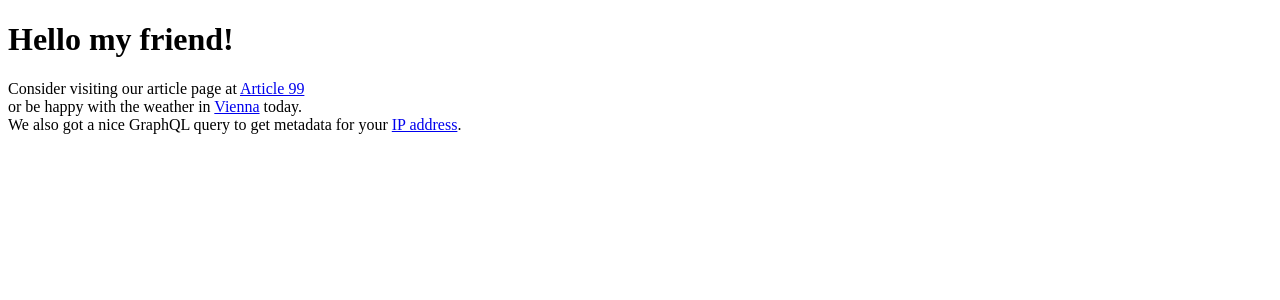
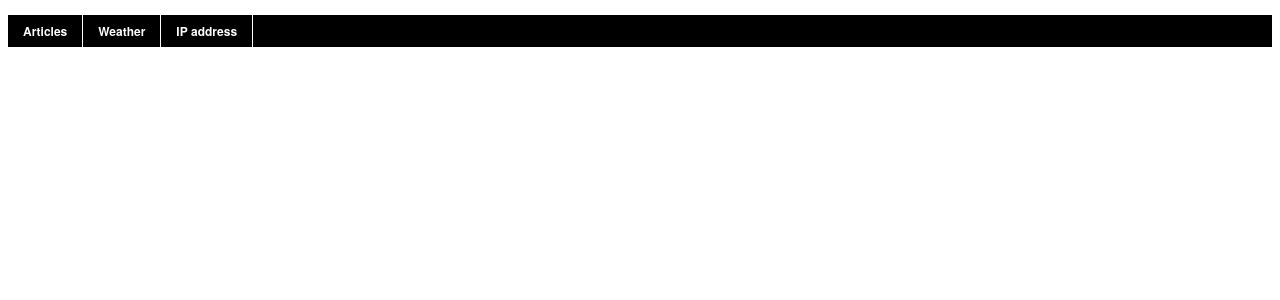
Before and after one commit to dandjo/nuxt-playground, a Nuxt app: page / in a window 1280 px wide. Shown: the top 300 px of the page. Built offline with nearby package versions, Linux system fonts and the light colour scheme.

Commit message:
New: Styling for nice menu

```diff
--- a/package.json
+++ b/package.json
@@ -13,12 +13,14 @@
   "dependencies": {
     "@nuxtjs/apollo": "^4.0.0-rc2",
     "@nuxtjs/axios": "^5.3.1",
-    "nuxt": "^1.4.2"
+    "node-sass": "^4.9.3",
+    "nuxt": "^1.4.2",
+    "sass-loader": "^7.1.0"
   },
   "devDependencies": {
     "@vue/eslint-config-standard": "^3.0.1",
     "babel-eslint": "^8.2.1",
-    "eslint": "^4.15.0",
+    "eslint": "^4.19.1",
     "eslint-friendly-formatter": "^3.0.0",
     "eslint-loader": "^1.7.1",
     "eslint-plugin-vue": "^4.0.0"
--- a/pages/index.vue
+++ b/pages/index.vue
@@ -1,17 +1,102 @@
 <template>
   <div>
-    <h1>Hello my friend!</h1>
-    <p>
-      Consider visiting our article page at
-      <nuxt-link to="/article/99">Article 99</nuxt-link>
-      <br>
-      or be happy with the weather in
-      <nuxt-link to="/weather/vienna/today">Vienna</nuxt-link>
-      today.
-      <br>
-      We also got a nice GraphQL query to get metadata for your
-      <nuxt-link to="/ipaddress">IP address</nuxt-link>.
-    </p>
+    <nav>
+      <ul>
+        <li>
+          <a href="javascript:">Articles</a>
+          <ul>
+            <li>
+              <nuxt-link to="/article/5">Article 5</nuxt-link>
+            </li>
+            <li>
+              <nuxt-link to="/article/99">Article 99</nuxt-link>
+            </li>
+          </ul>
+        </li>
+        <li>
+          <a href="javascript:">Weather</a>
+          <ul>
+            <li>
+              <nuxt-link to="/weather/vienna/today">Vienna Today</nuxt-link>
+            </li>
+          </ul>
+        </li>
+        <li>
+          <nuxt-link to="/ipaddress">IP address</nuxt-link>
+        </li>
+      </ul>
+    </nav>
     <nuxt-child/>
   </div>
 </template>
+
+<style lang="scss">
+  body {
+    font-family: "HelveticaNeue", "Helvetica Neue", Helvetica, Arial, sans-serif;
+  }
+
+  nav {
+    margin-top: 15px;
+    width: 100%;
+    height: 32px;
+    background-color: #000000;
+    ul {
+      list-style: none;
+      position: relative;
+      float: left;
+      margin: 0;
+      padding: 0;
+      a {
+        display: block;
+        color: #ffffff;
+        text-decoration: none;
+        font-weight: 700;
+        font-size: 12px;
+        line-height: 32px;
+        padding: 0 15px;
+      }
+      li {
+        position: relative;
+        float: left;
+        margin: 0;
+        padding: 0;
+        border-right: 1px solid #ffffff;
+        &:hover {
+          background: #f2f2f2;
+          color: #000000;
+          transition: all 0.3s;
+        }
+        &:hover > ul {
+          display: block;
+        }
+        &:hover > a {
+          color: #000000;
+        }
+      }
+      ul {
+        display: none;
+        position: absolute;
+        top: 100%;
+        left: 0;
+        background: #000000;
+        padding: 0;
+        li {
+          float: none;
+          width: 200px;
+        }
+        a {
+          line-height: 120%;
+          padding: 10px 15px;
+        }
+        ul {
+          top: 0;
+          left: 100%;
+        }
+      }
+    }
+  }
+
+  p {
+    clear: left;
+  }
+</style>
--- a/pages/index/ipaddress.vue
+++ b/pages/index/ipaddress.vue
@@ -3,7 +3,7 @@
     <h2>Enter an IP address</h2>
     <input
       v-model="ipaddress">
-    <br>
+    <br><br>
     Country: {{ iplocation.country.iso_code }}
     <br>
     Location: {{ iplocation.location.latitude }}, {{ iplocation.location.longitude }}
--- a/pages/index/weather/vienna/today.vue
+++ b/pages/index/weather/vienna/today.vue
@@ -20,7 +20,7 @@
 
 <style scoped>
   table {
-    color: #333;
+    color: #333333;
     font-family: Helvetica, Arial, sans-serif;
     width: 300px;
     border-collapse: collapse;
@@ -31,20 +31,20 @@
     border: 1px solid transparent;
     padding: 5px;
     transition: all 0.3s;
-    background: #FAFAFA;
+    background: #fafafa;
   }
 
   tr:nth-child(odd) td {
-    background: #F1F1F1;
+    background: #f1f1f1;
   }
 
   tr:nth-child(even) td {
-    background: #FEFEFE;
+    background: #fefefe;
   }
 
   tr td:hover {
-    background: #666;
-    color: #FFF;
+    background: #666666;
+    color: #ffffff;
   }
 </style>
 
```
Also changed, not shown: 1 other file (tests, documents, lock files or other folders).
